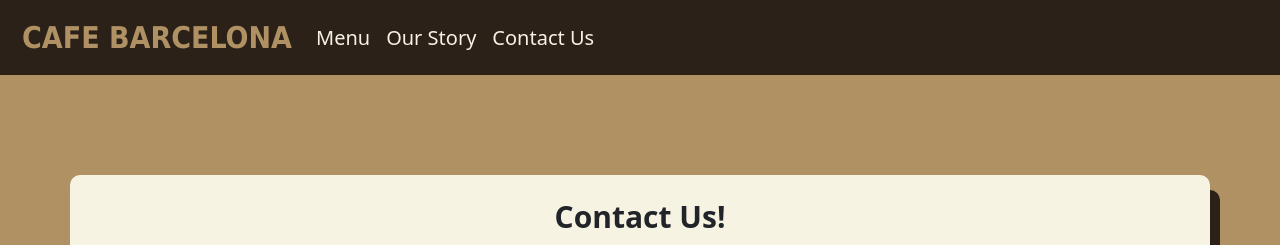
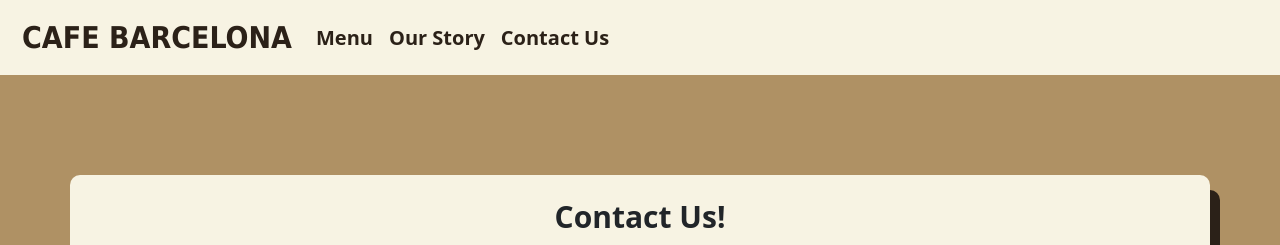
Before and after one commit to JustinRucinski/css-frameworks, a plain HTML site: page index.html in a window 1280 px wide. Shown: the top 245 px of the page. Drawn offline with nearby package versions, Linux system fonts and the light colour scheme.

Commit message:
updated colors of nav bar

```diff
--- a/screen.css
+++ b/screen.css
@@ -3,12 +3,12 @@ body{
 }
 
 .navbar{
-  background: #2B2118;
+  background: #F7F3E3;
   padding: 10px;
 }
 
 .navbar-brand{
- color: #AF9164;
+ color: #2B2118;
  font-size: 30px;
  font-family: tahoma;
  font-weight: bold;
@@ -20,7 +20,8 @@ body{
 
 .nav-link{
   font-size: 20px;
-  color: #F7F3E3;
+  color: #2B2118;
+  font-weight: bold;
 }
 
 .nav-link:hover{
```
